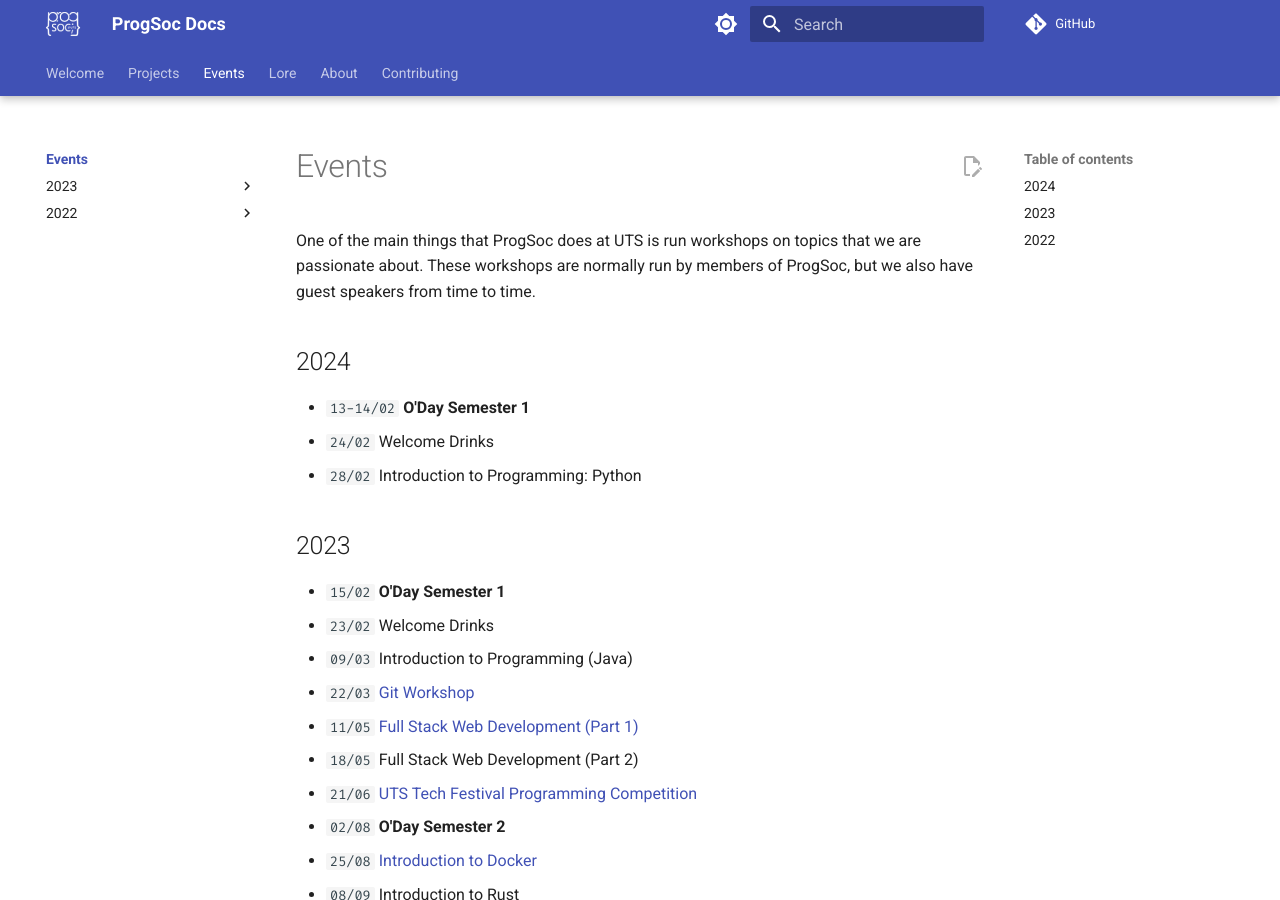
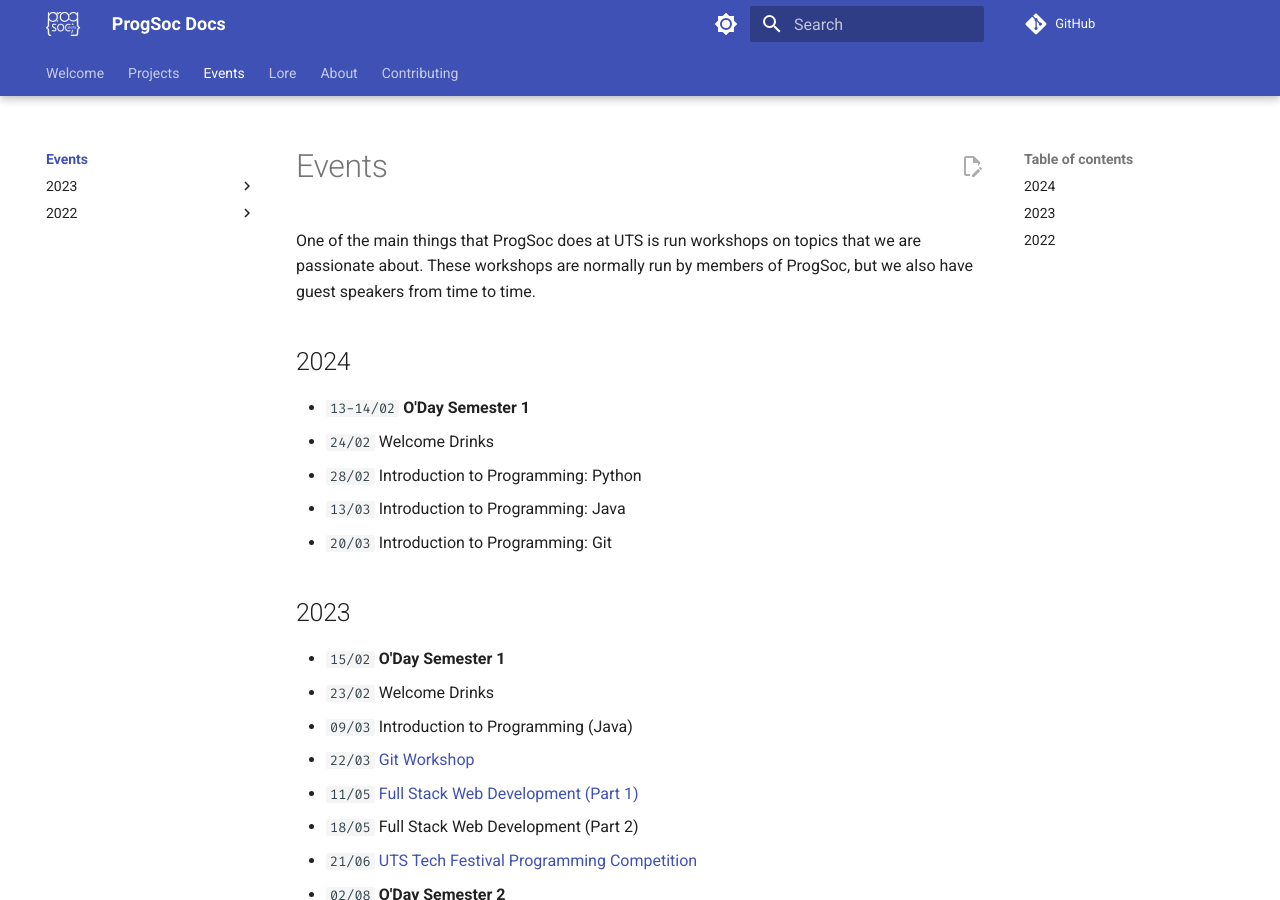
Before and after one commit to ProgSoc/Docs, an MkDocs documentation site: the page built from docs/events/index.md, in a window 1280 px wide and 900 px high. Built offline with MkDocs 1.6.1 and Material for MkDocs 9.7.7, drawn with Linux system fonts in a browser that asks for light colours; comment, search, counter and statistics services are not loaded.

Commit message:
Update index.md

```diff
--- a/docs/events/index.md
+++ b/docs/events/index.md
@@ -12,6 +12,8 @@
 - `13-14/02` **O'Day Semester 1**
 - `24/02` Welcome Drinks
 - `28/02` Introduction to Programming: Python
+- `13/03` Introduction to Programming: Java
+- `20/03` Introduction to Programming: Git
 
 ## 2023
 
```
